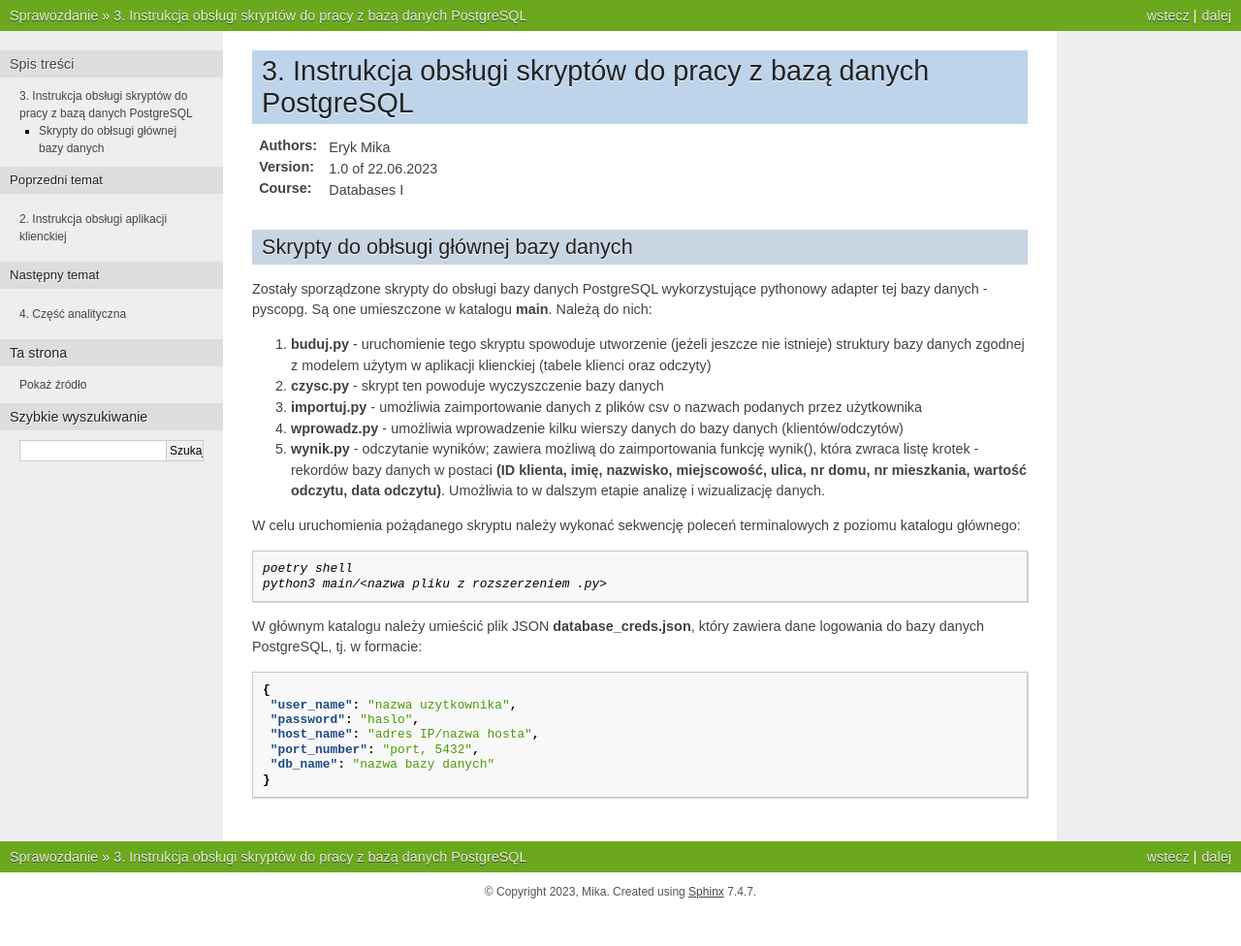
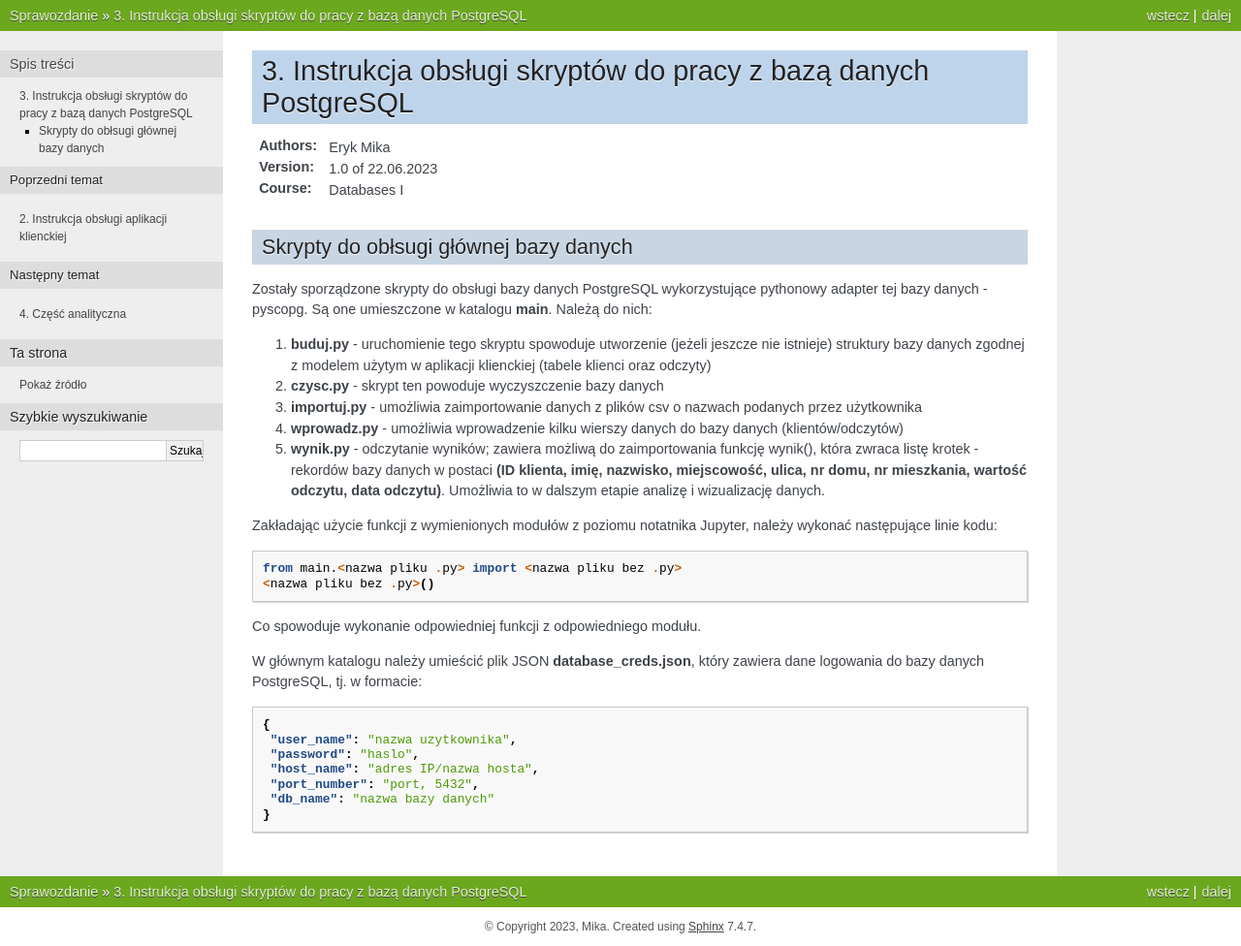
Before and after one commit to Spinsnazo/ProjektDBMS1, a Sphinx documentation site: the page built from docs/source/third.rst, in a window 1280 px wide. Shown: the whole page at 97% size. Built offline with Sphinx 7.4.7, drawn with Linux system fonts in a browser that asks for light colours; before the commit the page ends 940 px from its top, so only the background shows below that.

Commit message:
Adjust to use JupyterLab instead

```diff
--- a/docs/source/third.rst
+++ b/docs/source/third.rst
@@ -28,13 +28,15 @@ Zostały sporządzone skrypty do obsługi bazy danych PostgreSQL wykorzystujące
 #. **wynik.py** - odczytanie wyników; zawiera możliwą do zaimportowania funkcję wynik(), która zwraca listę krotek - rekordów bazy danych w postaci **(ID klienta, imię, nazwisko, miejscowość, ulica, nr domu, nr mieszkania, wartość odczytu, data odczytu)**. Umożliwia to w dalszym etapie analizę i wizualizację danych.
 
 
-W celu uruchomienia pożądanego skryptu należy wykonać sekwencję poleceń terminalowych z poziomu katalogu głównego:
+Zakładając użycie funkcji z wymienionych modułów z poziomu notatnika Jupyter, należy wykonać następujące linie kodu:
 
 
-.. code-block:: console
+.. code-block:: Python
 
-    poetry shell
-    python3 main/<nazwa pliku z rozszerzeniem .py>
+    from main.<nazwa pliku .py> import <nazwa pliku bez .py>
+    <nazwa pliku bez .py>()
+
+Co spowoduje wykonanie odpowiedniej funkcji z odpowiedniego modułu.
 
 
 W głównym katalogu należy umieścić plik JSON **database_creds.json**, który zawiera dane logowania do bazy danych PostgreSQL, tj. w formacie:
```
Also changed, not shown: docs/source/fourth.rst (+4 -4 lines), praca.ipynb, 8 other files.
